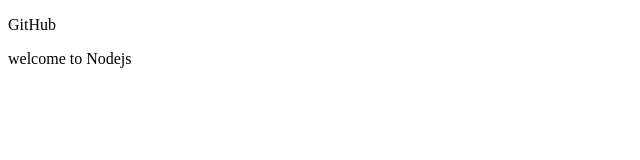
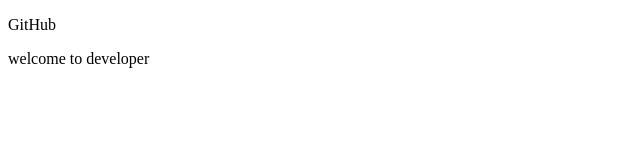
Before and after one commit to HiWhsp/First-project, a plain HTML site: page index.html in a window 1280 px wide. Shown: the full height of the page, 0-640 px from the left. Drawn offline with Linux system fonts and the light colour scheme.

Commit message:
add developer

```diff
--- a/index.html
+++ b/index.html
@@ -9,6 +9,6 @@
 <body>
     <p>GitHub</p>
     <span>welcome to</span>
-    <span>Nodejs</span>
+    <span>developer</span>
 </body>
 </html>
```
